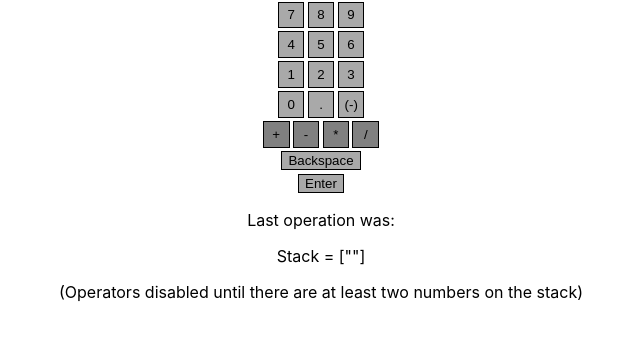
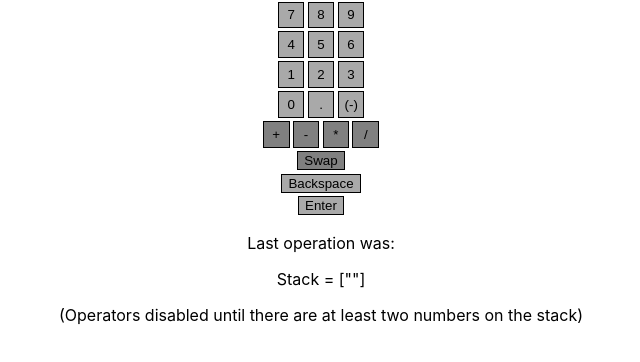
Before and after one commit to dave-burke/js-experiments, a React (Create React App) app: page / in a window 1280 px wide. Shown: the top 362 px of the page, without its empty margins (319-959 px from the left). Built offline with nearby package versions, Linux system fonts and the light colour scheme.

Commit message:
Add swap button

```diff
--- a/src/App.js
+++ b/src/App.js
@@ -23,6 +23,8 @@ function App() {
         } else {
           doEval(key)
         }
+      } else if(key === '.') {
+        pushNumber('.')
       } else if(['+', '*', '/'].includes(key)) {
         doEval(key)
       }
@@ -68,6 +70,25 @@ function App() {
       first,
       ...stack.slice(1),
     ])
+  }
+
+  function handleSwap() {
+    if(!canEval) return
+
+    const newStack = [...stack]
+    if(newStack[0] === '') {
+      newStack.shift()
+    }
+    if(newStack.length > 1) {
+      const a = newStack.shift()
+      const b = newStack.shift()
+      newStack.unshift(a)
+      newStack.unshift(b)
+      if(stack[0] === '') {
+        newStack.unshift('')
+      }
+      setStack(newStack)
+    }
   }
 
   function pushNumber(n) {
@@ -140,6 +161,9 @@ function App() {
         <button className="square" disabled={!canEval()} onClick={handleEvalButton}>/</button>
       </div>
       <div>
+        <button disabled={!canEval()} onClick={handleSwap}>Swap</button>
+      </div>
+      <div>
         <button onClick={handleBackspace}>Backspace</button>
       </div>
       <div>
```
